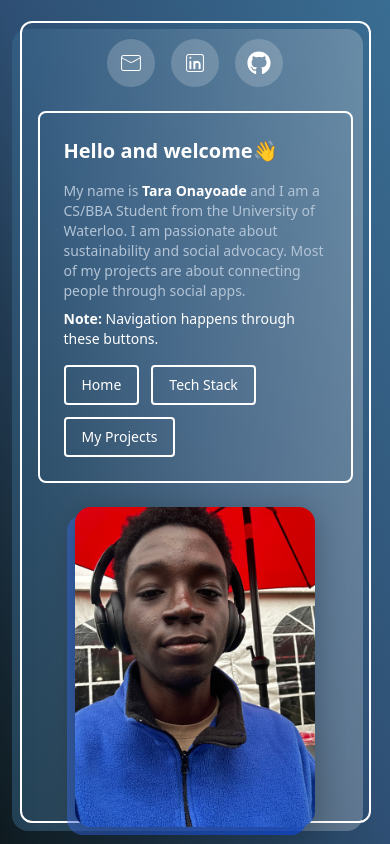
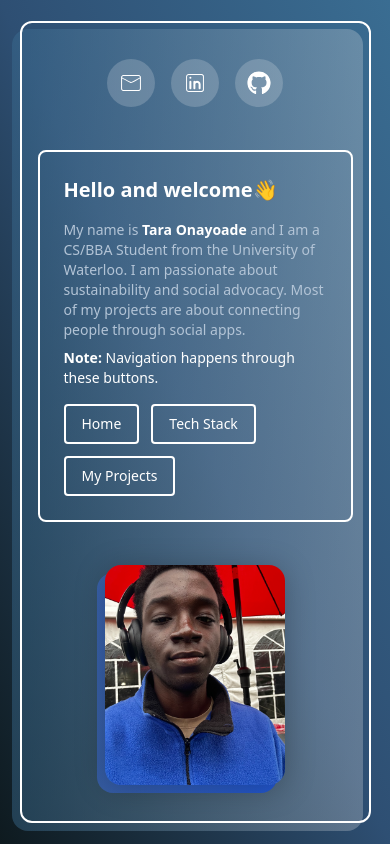
Before and after one commit to tarex13/portfolio, a React (Vite) app: page / in a window 390 px wide. Built offline with nearby package versions, Linux system fonts and the light colour scheme.

Commit message:
Fixing Responsiveness

```diff
--- a/src/components/Home.jsx
+++ b/src/components/Home.jsx
@@ -76,7 +76,7 @@ const Home = ({ section, setSection, imageNumber, setShowPopUp }) => {
         </motion.div>
 
         {/* Avatar */}
-        <div className="relative flex justify-center">
+        <div className="relative  flex justify-center">
           <div className="loop-card-base absolute inset-0" />
           <img
             src="/avatar.jpg"
--- a/src/components/Projects.jsx
+++ b/src/components/Projects.jsx
@@ -78,9 +78,10 @@ export default function Projects({ section, setSection }) {
         >
           {/* Card: EcoQuest */}
           <motion.div
-            className="bg-white/5 backdrop-blur-lg rounded-2xl shadow-xl p-4 flex flex-col bg-gradient-to-tr from-[#0E1A1F]/20 to-[#1A2E4D]/50"
+            className="bg-white/5 justify-between backdrop-blur-lg rounded-2xl shadow-xl p-4 flex flex-col bg-gradient-to-tr from-[#0E1A1F]/20 to-[#1A2E4D]/50"
             variants={child}
           >
+            <div>
               <img
                 src="/ecoquest.png"
                 alt="Screenshot of EcoQuest educational game"
@@ -105,7 +106,7 @@ export default function Projects({ section, setSection }) {
                   JavaScript
                 </span>
               </div>
-
+            </div>
             <div className="flex flex-wrap gap-3 mt-4">
               <motion.a
                 whileHover={{ scale: 0.95 }}
@@ -203,9 +204,10 @@ export default function Projects({ section, setSection }) {
 
           {/* Card: Pupaisle */}
           <motion.div
-            className="bg-white/5 backdrop-blur-lg rounded-2xl shadow-xl p-4 flex flex-col bg-gradient-to-tr from-[#0E1A1F]/20 to-[#1A2E4D]/50"
+            className="bg-white/5  justify-between backdrop-blur-lg  rounded-2xl shadow-xl p-4 flex flex-col bg-gradient-to-tr from-[#0E1A1F]/20 to-[#1A2E4D]/50"
             variants={child}
           >
+            <div>
               <img
                 src="/pupaisle.png"
                 alt="Screenshot of Pupaisle budgeting tool"
@@ -229,6 +231,7 @@ export default function Projects({ section, setSection }) {
                 <span className="px-2 py-1 text-xs bg-yellow-600/40 text-yellow-100 rounded-full">
                   JavaScript
                 </span>
+              </div>
             </div>
 
             <div className="flex flex-wrap gap-3 mt-4">
@@ -254,9 +257,10 @@ export default function Projects({ section, setSection }) {
 
           {/* Card: Roman Casio */}
           <motion.div
-            className="bg-white/5 backdrop-blur-lg rounded-2xl shadow-xl p-4 flex flex-col bg-gradient-to-tr from-[#0E1A1F]/20 to-[#1A2E4D]/50"
+            className="bg-white/5  justify-between backdrop-blur-lg rounded-2xl shadow-xl p-4 flex flex-col bg-gradient-to-tr from-[#0E1A1F]/20 to-[#1A2E4D]/50"
             variants={child}
           >
+            <div>
               <img
                 src="/casio.png"
                 alt="Screenshot of Roman Casio calculator"
@@ -280,6 +284,7 @@ export default function Projects({ section, setSection }) {
                 <span className="px-2 py-1 text-xs bg-yellow-600/40 text-yellow-100 rounded-full">
                   JavaScript
                 </span>
+              </div>
             </div>
 
             <div className="flex flex-wrap gap-3 mt-4">
--- a/src/components/TechStack.jsx
+++ b/src/components/TechStack.jsx
@@ -20,7 +20,7 @@ export default function TechStack({
 
       <motion.div
         key="home"
-        className="relative h-full w-full flex flex-col lg:flex-row items-center justify-evenly gap-6 p-4 border-2 border-white rounded-xl overflow-y-auto"
+        className="relative h-full w-full lg:pl-[10vw] flex flex-col lg:flex-row items-center justify-evenly gap-6 p-4 border-2 border-white rounded-xl overflow-y-auto"
         initial={{ opacity: 0, y: 50 }}
         animate={{ opacity: 1, y: 0 }}
         exit={{ opacity: 0, y: -50 }}
--- a/src/index.css
+++ b/src/index.css
@@ -30,6 +30,7 @@
   background: linear-gradient(90deg, #3a6d9270, hsla(0, 0%, 91%, 0.272));
   z-index: 0;
 }
+
 
 .loop-card-glass {
   position: relative;
@@ -97,6 +98,17 @@
   background-color: #6b7280; /* slightly lighter on hover */
 }
 
+@media only screen and (max-width: 700px){
+  .loop-card-glass {
+    width: 180px;
+    height: 220px;
+  }
+  .loop-card-base{
+    width: 180px;
+    height: 220px;
+  }
+}
+
 .josh::after {
   content: '';
   animation: rotateMask 5s linear infinite;
```
Lines whose indentation alone changed are shown as unchanged.
